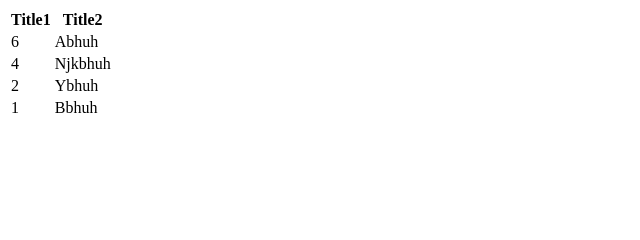
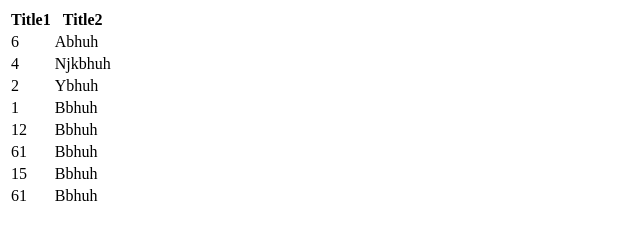
Before and after one commit to BorisSainskiy/lesson30, a plain HTML site: page html/2.html in a window 1280 px wide. Shown: the whole page, without its empty margins (0-640 px from the left). Drawn offline with Linux system fonts and the light colour scheme.

Commit message:
new sort

```diff
--- a/html/2.html
+++ b/html/2.html
@@ -28,6 +28,22 @@
         <td>1</td>
         <td>Bbhuh</td>
       </tr>
+      <tr>
+        <td>12</td>
+        <td>Bbhuh</td>
+      </tr>
+      <tr>
+        <td>61</td>
+        <td>Bbhuh</td>
+      </tr>
+      <tr>
+        <td>15</td>
+        <td>Bbhuh</td>
+      </tr>
+      <tr>
+        <td>61</td>
+        <td>Bbhuh</td>
+      </tr>
     </table>
 
     <script src="../js2/script2.js"></script>
--- a/js2/script2.js
+++ b/js2/script2.js
@@ -8,7 +8,9 @@ title1.addEventListener("click", e => {
     let td = arr[i].querySelector("td");
     arrOfNumber.push(td.innerText);
   }
-  arrOfNumber.sort();
+  arrOfNumber.sort((a, b) => {
+    return a - b;
+  });
   for (let i = 1; i < arr.length; i++) {
     let td = arr[i].querySelector("td");
     td.innerText = arrOfNumber[i - 1];
```
